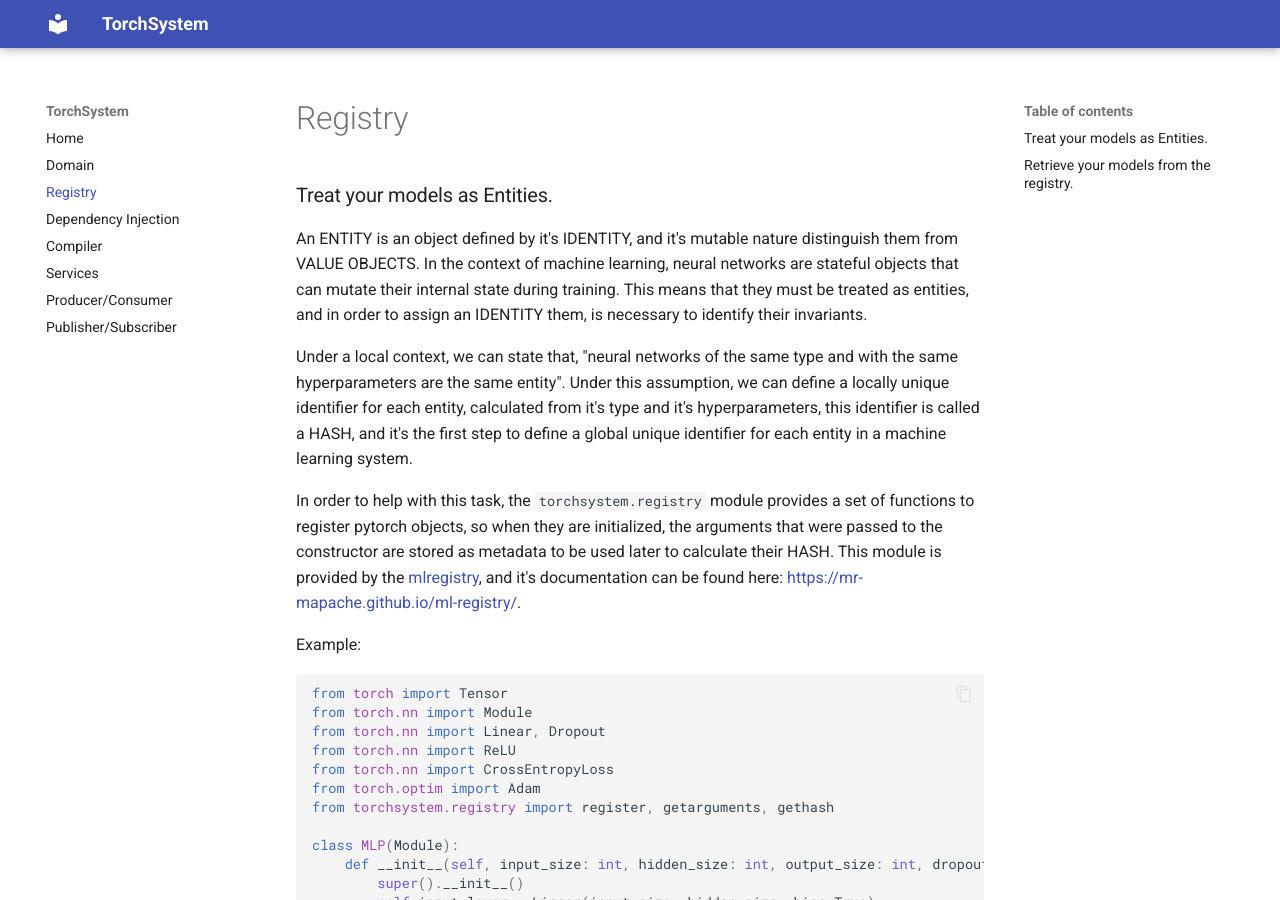
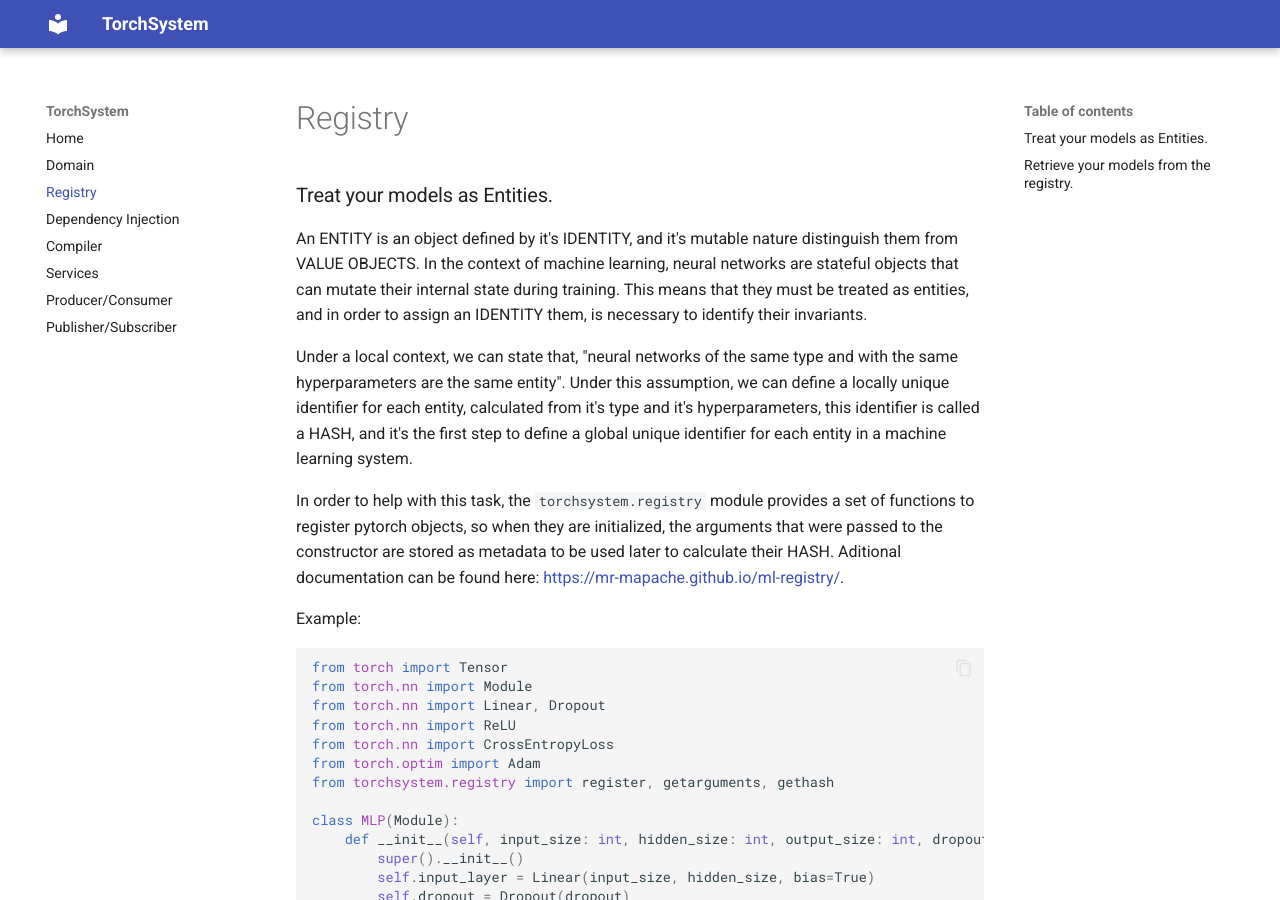
Before and after one commit to entropy-flux/TorchSystem, an MkDocs documentation site: the page built from docs/registry.md, in a window 1280 px wide and 900 px high. Built offline with MkDocs 1.6.1 and Material for MkDocs 9.7.7, drawn with Linux system fonts in a browser that asks for light colours.

Commit message:
Bump version

````diff
--- a/docs/registry.md
+++ b/docs/registry.md
@@ -11,8 +11,7 @@ identifier for each entity in a machine learning system.
 
 In order to help with this task, the `torchsystem.registry` module provides a set of functions to register pytorch objects,
 so when they are initialized, the arguments that were passed to the constructor are stored as metadata to be used later
-to calculate their HASH. This module is provided by the [mlregistry](https://github.com/mr-mapache/ml-registry), and it's
-documentation can be found here: [https://mr-mapache.github.io/ml-registry/](https://mr-mapache.github.io/ml-registry/).
+to calculate their HASH. Aditional documentation can be found here: [https://mr-mapache.github.io/ml-registry/](https://mr-mapache.github.io/ml-registry/).
 
 Example:
 ```python
````
Also changed, not shown: other parts of docs/registry.md (+6 -0 lines), docs/depends.md (+1 -1 lines), 1 other file.
